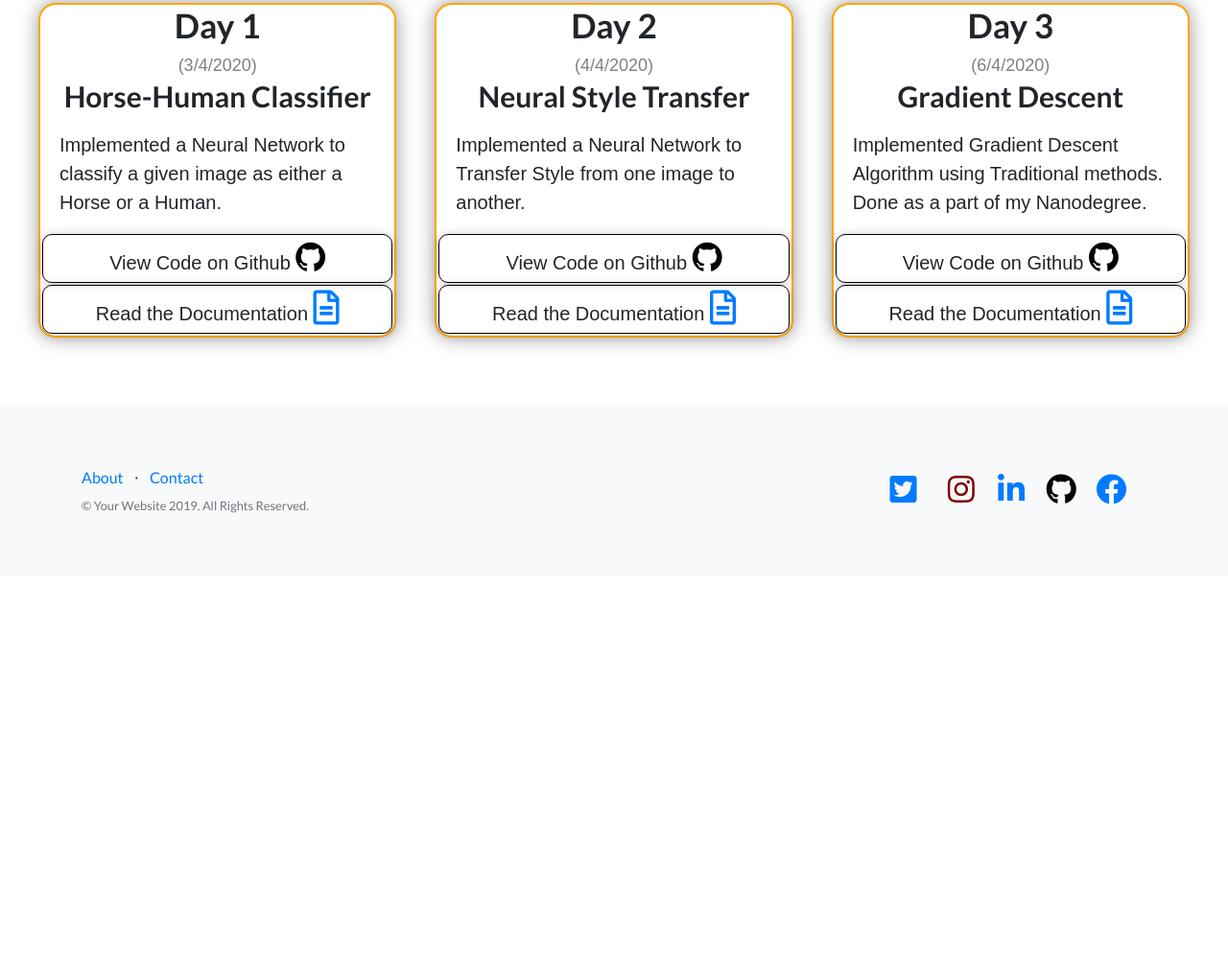
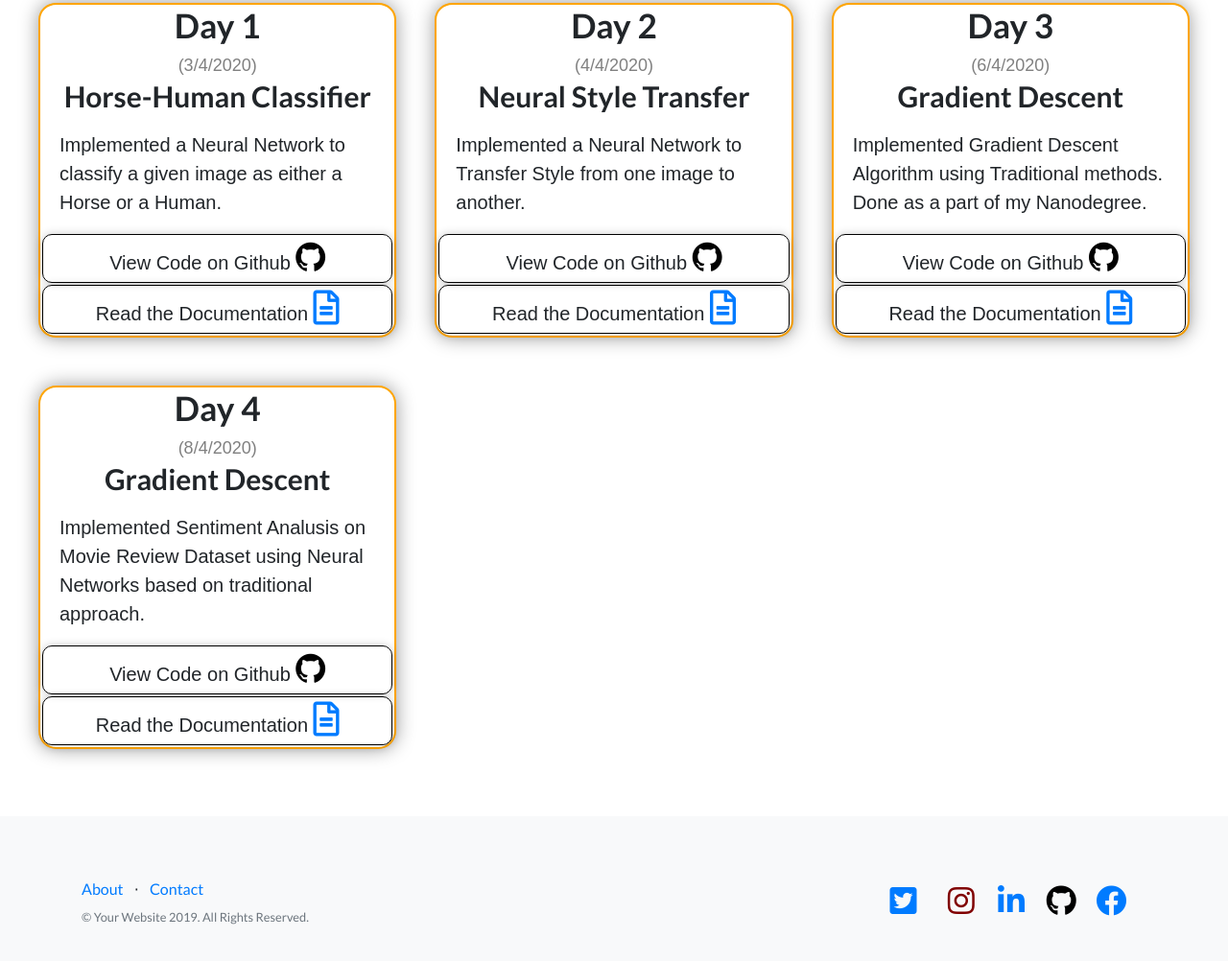
Before and after one commit to infiniteoverflow/100DaysOfML, a website: page index.html in a window 1280 px wide. Shown: the part 916-1918 px from the top of the page at 96% size. Before the commit the page ends 1517 px from the top, so only its background shows below. Drawn offline with Linux system fonts and the light colour scheme.

Commit message:
Added day4

```diff
--- a/index.html
+++ b/index.html
@@ -135,6 +135,31 @@
         </div>
       </div>
 
+
+      <!-- day 4 -->
+      <div class="card">
+        <h1 class='day-number' style="font-size: 35px; text-align: center;">Day 4</h1>
+        <p class='date'>(8/4/2020)</p>
+        <h1 class='day-topic' style= "font-size: 30px; text-align: center;">Gradient Descent</h1>
+        <div class="day-descr">
+          <p>Implemented Sentiment Analusis on Movie Review Dataset using Neural Networks based on traditional approach.
+          </p>
+        </div>
+        <div class="day-proofs">
+          <div>View Code on Github
+            <a href="https://github.com/infiniteoverflow/Sentiment-Analysis-using-Neural-Networks">
+              <i class="fa fa-github" style="font-size:36px; color: black;"></i>
+            </a>
+          </div>
+
+          <div>Read the Documentation
+            <a href="https://infiniteoverflow.github.io/Sentiment-Analysis-using-Neural-Networks/">
+              <i class='far fa-file-alt' style='font-size:36px'></i>
+            </a>
+          </div>
+        </div>
+      </div>
+
     </div>
   </section>
 
```
